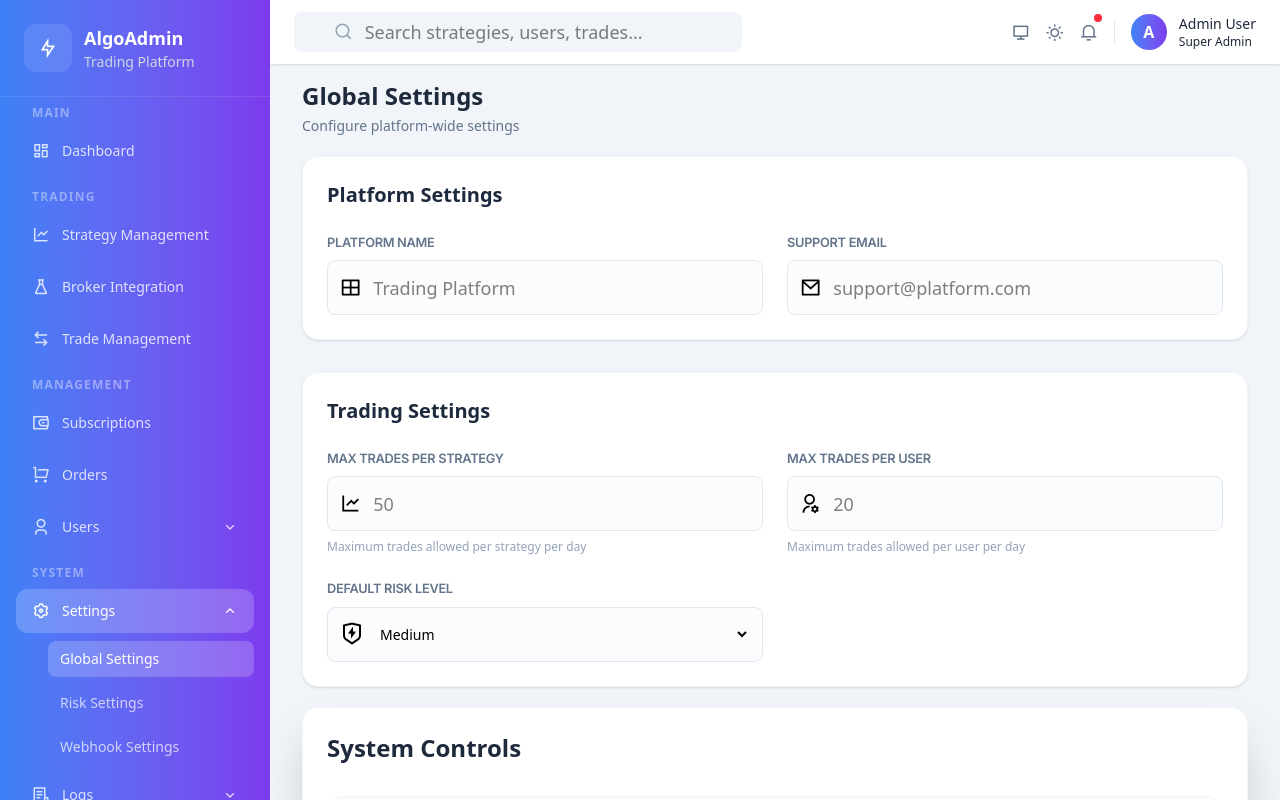
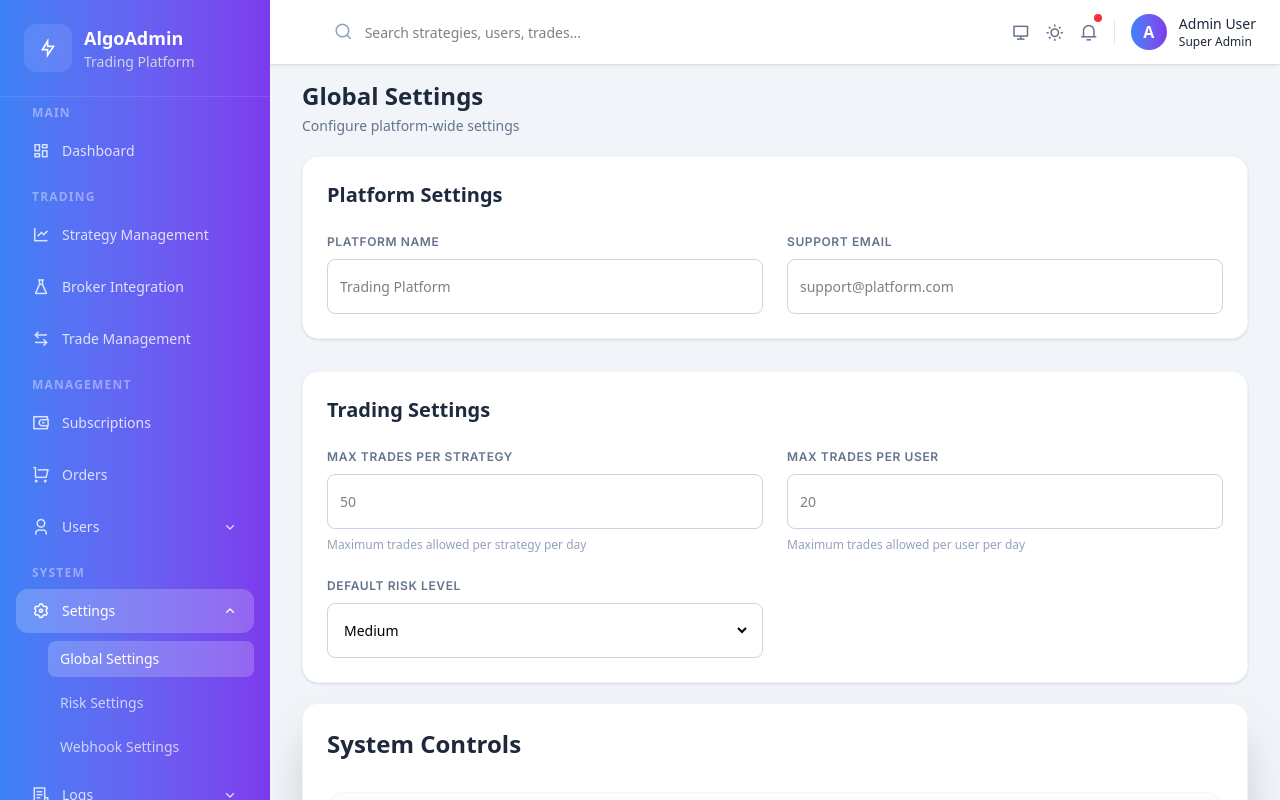
Before and after one commit to arunchakrawarti/algo-admin, a Next.js app: page /settings/global-settings in a window 1280 px wide. Built offline with nearby package versions, Linux system fonts and the light colour scheme.

Commit message:
feat:customize input in all file

```diff
--- a/src/components/common/Input.jsx
+++ b/src/components/common/Input.jsx
@@ -1,5 +1,6 @@
-"use client"
+"use client";
 import clsx from "clsx";
+
 const Input = ({
   label,
   className = "",
@@ -10,16 +11,15 @@ const Input = ({
   valueKey,
   labelKey,
   labelRender,
-  icon = "ri-hashtag",
+  icon = "",
   ...rest
 }) => {
   return (
-    <div className="text-text-primary flex w-full flex-col gap-1">
+    <div className="flex w-full flex-col gap-1">
+
       {label && (
         <label
-          className={clsx(
-            "font-inter font-semibold mb-1 text-[0.8rem] text-[var(--color-gray-500)] tracking-[-0.019rem]"
-          )}
+          className="font-inter font-semibold mb-1 text-[12px] text-[var(--color-gray-500)] uppercase tracking-wider"
         >
           {label}
         </label>
@@ -27,38 +27,49 @@ const Input = ({
 
       {rest?.type === "textarea" ? (
         <div
-          className={`bg-light flex w-full gap-3 rounded-lg p-3 transition-all duration-300 ease-in-out outline-none ${error
-            ? "border border-red-400 ring-2 ring-red-300 focus:ring-red-500"
-            : ""
-            } ${className}`}
-        >
-          <span>
-            <i className={`${icon} ri-lg text-dark font-light`} />{" "}
-          </span>
-
-          <textarea className="w-full outline-0" {...rest} />
-        </div>
-      ) : rest?.type === "select" ? (
-        <div
-          className={`bg-light flex w-full items-center gap-3 rounded-lg px-3 py-1 transition-all duration-300 ease-in-out outline-none ${error
-            ? "border border-red-400 ring-2 ring-red-300 focus:ring-red-500"
-            : ""
-            } ${className}`}
+          className={clsx(
+            "flex w-full gap-3 rounded-lg px-3 py-2 border border-gray-300 bg-white",
+            error && "border-red-400 ring-2 ring-red-300",
+            className
+          )}
         >
           {icon && (
             <span>
-              <i className={`${icon} ri-xl text-dark`}></i>
+              <i className={`${icon} ri-lg text-gray-400`} />
             </span>
           )}
+
+          <textarea
+            className="w-full outline-none text-sm"
+            {...rest}
+          />
+        </div>
+
+      ) : rest?.type === "select" ? (
+        <div
+          className={clsx(
+            "flex w-full items-center gap-3 rounded-lg px-3 py-1 border border-gray-300 bg-white",
+            error && "border-red-400 ring-2 ring-red-300",
+            className
+          )}
+        >
+          {icon && (
+            <span>
+              <i className={`${icon} ri-lg text-gray-400`} />
+            </span>
+          )}
+
           <select
+            defaultValue=""
             {...rest}
-            className={`text-dark h-[45px] w-full rounded-sm text-sm outline-0 disabled:cursor-not-allowed disabled:opacity-50`}
+            className="h-[45px] w-full text-sm outline-none bg-transparent"
           >
             {rest?.placeholder && (
               <option value="" disabled>
-                {rest?.placeholder}
+                {rest.placeholder}
               </option>
             )}
+
             {options.map((opt, idx) => (
               <option key={idx} value={opt[valueKey] || opt.value || opt}>
                 {labelRender
@@ -68,28 +79,33 @@ const Input = ({
             ))}
           </select>
         </div>
+
       ) : (
         <div
-          className={`bg-light flex w-full items-center gap-3 rounded-lg px-3 py-1 transition-all duration-300 ease-in-out outline-none ${error
-            ? "border border-red-400 ring-2 ring-red-300 focus:ring-red-500"
-            : ""
-            } ${className}`}
+          className={clsx(
+            "flex w-full items-center gap-3 rounded-lg px-3 py-1 border border-gray-300 bg-white",
+            error && "border-red-400 ring-2 ring-red-300",
+            className
+          )}
         >
-          <span>
-            <i className={`${icon} ri-lg text-dark font-light`} />{" "}
-          </span>
+          {icon && (
+            <span>
+              <i className={`${icon} ri-lg text-gray-400`} />
+            </span>
+          )}
+
           <input
             {...rest}
-            className={`text-dark h-[45px] w-full rounded-sm text-lg outline-0 disabled:cursor-not-allowed disabled:opacity-50`}
+            className="h-[45px] w-full text-sm outline-none bg-transparent"
           />
         </div>
       )}
 
-
-      {error && <span className="text-xs text-red-500">{error}</span>}
+      {error && (
+        <span className="text-xs text-red-500">{error}</span>
+      )}
     </div>
   );
 };
 
-
 export default Input;
--- a/src/components/pages/settings/global-settings/Index.jsx
+++ b/src/components/pages/settings/global-settings/Index.jsx
@@ -19,14 +19,10 @@ const Mainglobal = () => {
             <Input
               label="PLATFORM NAME"
               placeholder="Trading Platform"
-              icon="ri-layout-grid-line"
-              className="border-gray-200 border bg-slate-50/50"
             />
             <Input
               label="SUPPORT EMAIL"
               placeholder="support@platform.com"
-              icon="ri-mail-line"
-              className="border-gray-200 border bg-slate-50/50"
             />
           </div>
         </section>
@@ -38,8 +34,6 @@ const Mainglobal = () => {
                 label="MAX TRADES PER STRATEGY"
                 placeholder="50"
                 type="number"
-                icon="ri-line-chart-line"
-                className="border-gray-200 border bg-slate-50/50"
               />
               <p className="mt-2 text-xs text-[var(--color-gray-400)]">Maximum trades allowed per strategy per day</p>
             </div>
@@ -49,8 +43,6 @@ const Mainglobal = () => {
                 label="MAX TRADES PER USER"
                 placeholder="20"
                 type="number"
-                icon="ri-user-settings-line"
-                className="border-gray-200 border bg-slate-50/50"
               />
               <p className="mt-2 text-xs text-[var(--color-gray-400)]">Maximum trades allowed per user per day</p>
             </div>
@@ -59,14 +51,12 @@ const Mainglobal = () => {
               <Input
                 label="DEFAULT RISK LEVEL"
                 type="select"
-                icon="ri-shield-flash-line"
                 options={[
                   { label: "Low", value: "low" },
                   { label: "Medium", value: "medium" },
                   { label: "High", value: "high" },
                 ]}
                 defaultValue="medium"
-                className="border-gray-200 border bg-slate-50/50"
               />
             </div>
           </div>
--- a/src/components/pages/settings/risk-settings/Index.jsx
+++ b/src/components/pages/settings/risk-settings/Index.jsx
@@ -23,7 +23,6 @@ const MainSettings = () => {
           placeholder="10"
           icon=""
           type="number"
-          className=" border border-gray-200 bg-[var(--color-white)]"
         />
         <p className="text-[13px] text-[var(--color-gray-500)]">Maximum position size as % of account balance</p>
       </div>
@@ -32,9 +31,7 @@ const MainSettings = () => {
         <Input
           label="Max Leverage"
           placeholder="5"
-          icon=""
           type="number"
-          className=" border border-gray-200 bg-[var(--color-white)]"
         />
         <p className="text-[13px] text-[var(--color-gray-500)]">Maximum allowed leverage multiplier</p>
       </div>
@@ -43,9 +40,7 @@ const MainSettings = () => {
         <Input
           label="Margin Requirement (%)"
           placeholder="20"
-          icon=""
           type="number"
-          className=" border border-gray-200 bg-[var(--color-white)]"
         />
         <p className="text-[13px] text-[var(--color-gray-500)]">Minimum margin required for positions</p>
       </div>
@@ -62,27 +57,21 @@ const MainSettings = () => {
         <Input
           label="Max Loss Per Trade (%)"
           placeholder="2"
-          icon=""
           type="number"
-          className="border border-gray-200 bg-[var(--color-white)]"
         />
       </div>
       <div className="space-y-2">
         <Input
           label="Max Daily Loss (%)"
           placeholder="5"
-          icon=""
            type="number"
-          className="border border-gray-200 bg-[var(--color-white)]"
         />
       </div>
       <div className="space-y-2">
         <Input
           label="Max Drawdown (%)"
-          icon=""
            type="number"
           placeholder="15"
-          className="border border-gray-200 bg-[var(--color-white)]"
         />
       </div>
     </div>
@@ -97,13 +86,11 @@ const MainSettings = () => {
       <Input
         label="Risk:Reward Ratio"
         type="select"
-        icon=""
         options={[
           { label: "1:2", value: "1:2" },
           { label: "1:3", value: "1:3" }
         ]}
         defaultValue="1:2"
-        className="border border-gray-200 bg-[var(--color-white)]"
       />
       <p className="text-[13px] text-slate-500">Minimum risk to reward ratio for trades</p>
     </div>
--- a/src/components/pages/settings/webhook-settings/RateLimiting.jsx
+++ b/src/components/pages/settings/webhook-settings/RateLimiting.jsx
@@ -17,8 +17,6 @@ const RateLimiting = () => {
           label="Rate Limit (per minute)"
           placeholder="100"
           type="number"
-          icon=""
-          className="border border-gray-200 bg-[var(--color-white)]"
         />
         <p className="text-[13px] mt-2 text-[var(--color-gray-500)]">
           Maximum webhooks allowed per minute
@@ -30,8 +28,6 @@ const RateLimiting = () => {
           label="Retry Attempts"
           placeholder="3"
           type="number"
-          icon=""
-          className="border border-gray-200 bg-[var(--color-white)]"
         />
         <p className="text-[13px] mt-2 text-[var(--color-gray-500)]">
           Number of retry attempts for failed webhooks
@@ -43,8 +39,7 @@ const RateLimiting = () => {
           label="Timeout (seconds)"
           placeholder="30"
           type="number"
-          icon=""
-          className="border border-gray-200 bg-[var(--color-white)]"
+
         />
         <p className="text-[13px] mt-2 text-[var(--color-gray-500)]">
           Request timeout in seconds
```
Also changed, not shown: src/components/pages/trade-management/TradeMangementTable.jsx (+0 -14 lines).
